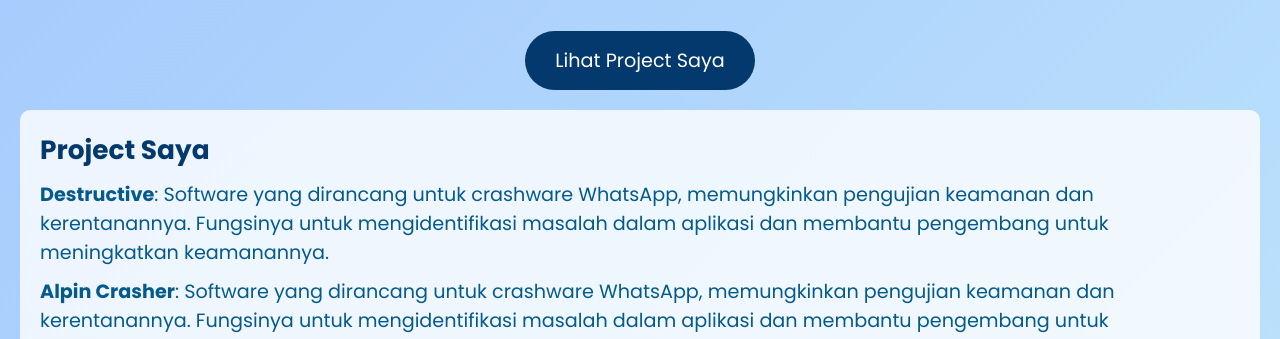
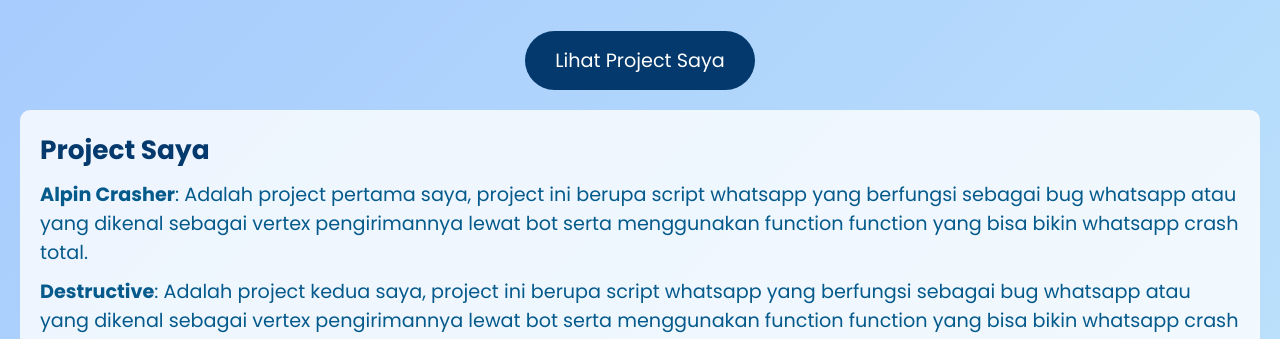
Before and after one commit to ALxyz572/alpindevportofolio, a plain HTML site: page index.html in a window 1280 px wide. Shown: the part 608-947 px from the top of the page. Drawn offline with Linux system fonts and the light colour scheme.

Commit message:
Update index.html

```diff
--- a/index.html
+++ b/index.html
@@ -241,8 +241,8 @@
   <!-- Project Description -->
   <div class="project-description">
     <h2>Project Saya</h2>
-    <p><strong>Destructive</strong>: Software yang dirancang untuk crashware WhatsApp, memungkinkan pengujian keamanan dan kerentanannya. Fungsinya untuk mengidentifikasi masalah dalam aplikasi dan membantu pengembang untuk meningkatkan keamanannya.</p>
-    <p><strong>Alpin Crasher</strong>: Software yang dirancang untuk crashware WhatsApp, memungkinkan pengujian keamanan dan kerentanannya. Fungsinya untuk mengidentifikasi masalah dalam aplikasi dan membantu pengembang untuk meningkatkan keamanannya.</p>
+    <p><strong>Alpin Crasher</strong>: Adalah project pertama saya, project ini berupa script whatsapp yang berfungsi sebagai bug whatsapp atau yang dikenal sebagai vertex pengirimannya lewat bot serta menggunakan function function yang bisa bikin whatsapp crash total.</p>
+    <p><strong>Destructive</strong>: Adalah project kedua saya, project ini berupa script whatsapp yang berfungsi sebagai bug whatsapp atau yang dikenal sebagai vertex pengirimannya lewat bot serta menggunakan function function yang bisa bikin whatsapp crash total, berbeda dari alpin crasher si destructive ini namanya lumayan terkenal.</p>
   </div>
 
 <!-- Thanks To section -->
```
